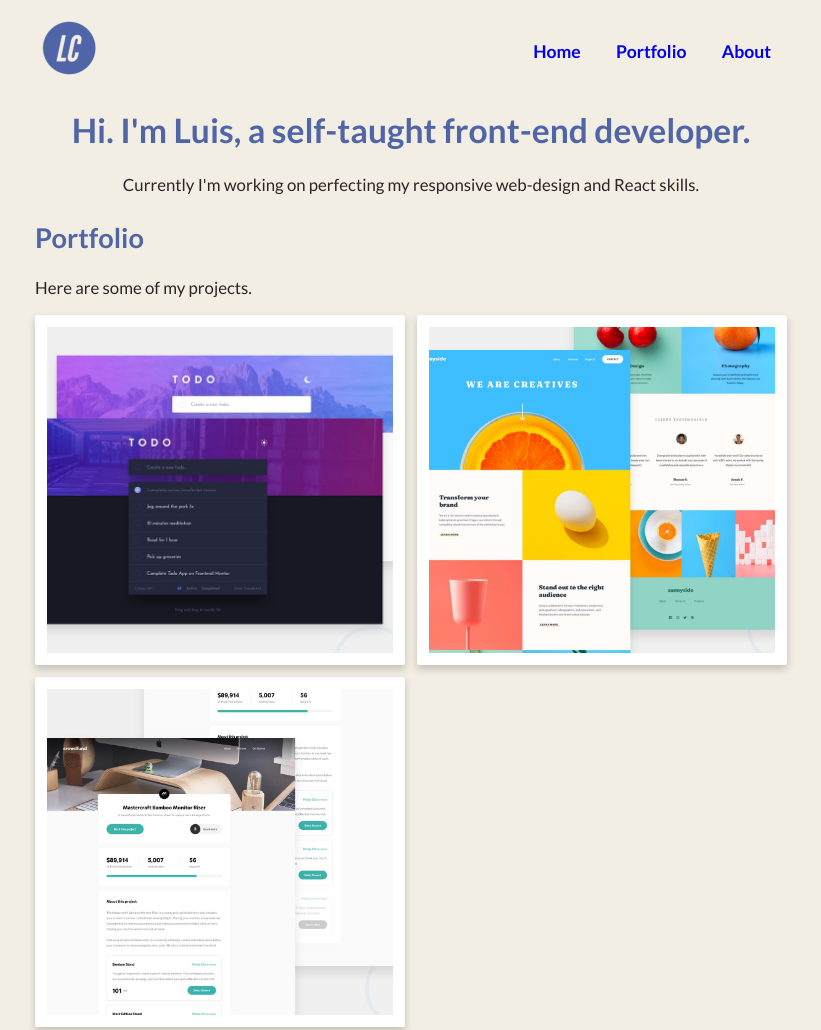
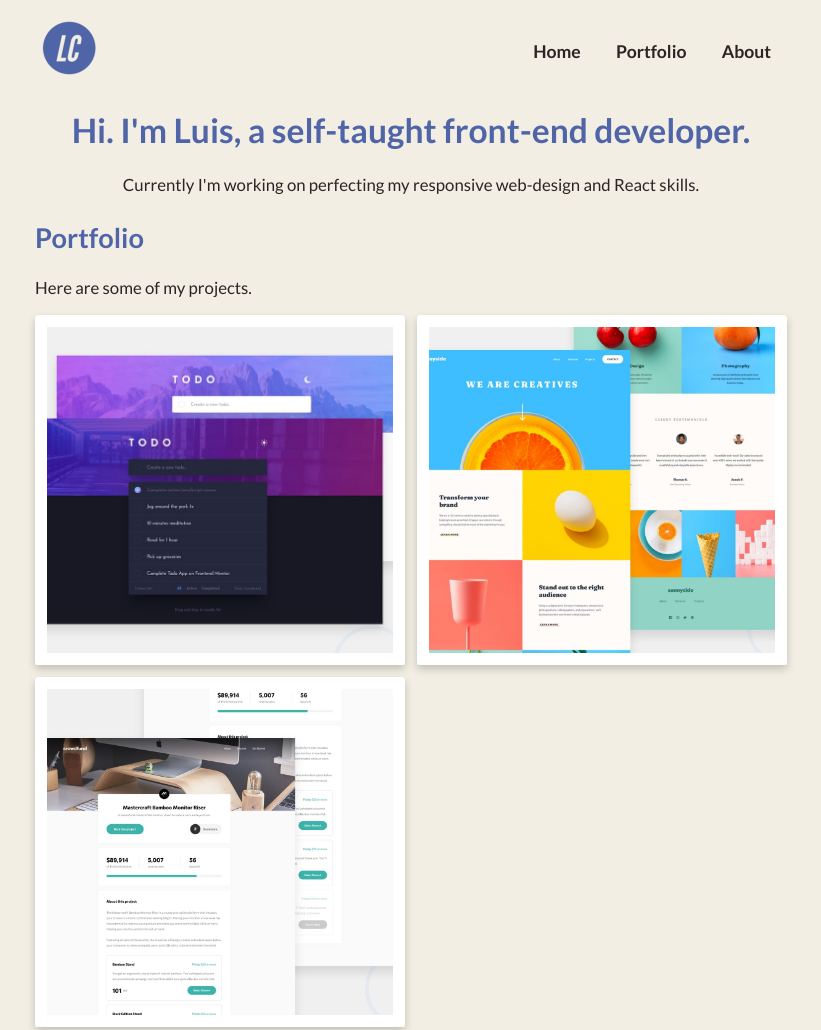
Before and after one commit to acedilloluis/portfolio, a website built with Parcel: page src/index.html in a window 1280 px wide. Shown: the top 1030 px of the page, without its empty margins (229-1050 px from the left). Built offline with nearby package versions, Linux system fonts and the light colour scheme.

Commit message:
fixed nav font color

```diff
--- a/src/styles.css
+++ b/src/styles.css
@@ -158,6 +158,7 @@ header > nav {
   }
 
   & a:link {
+    color: var(--raisin-black);
     font-size: 1.1rem;
     font-weight: 700;
     text-decoration: none;
```
